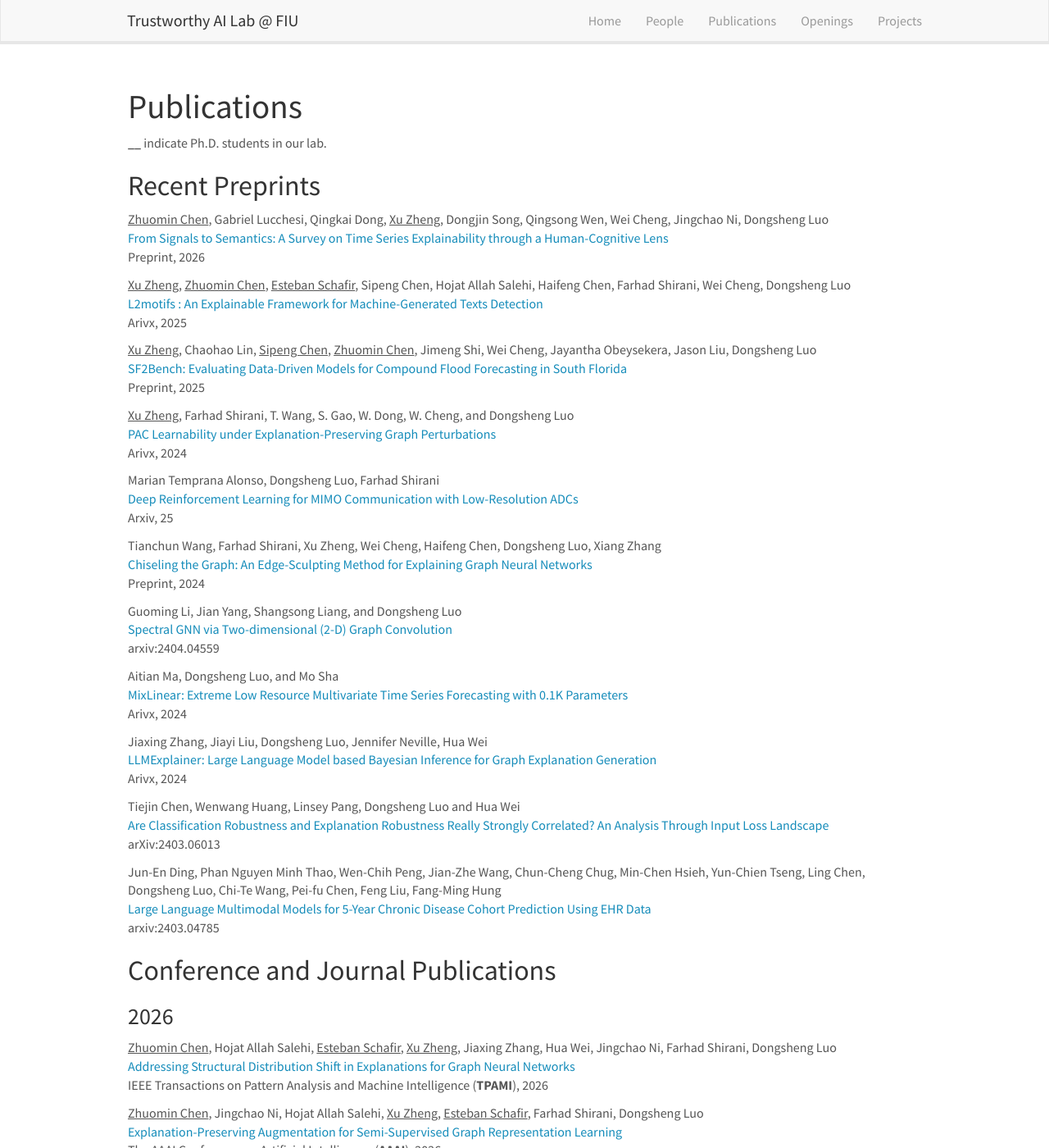
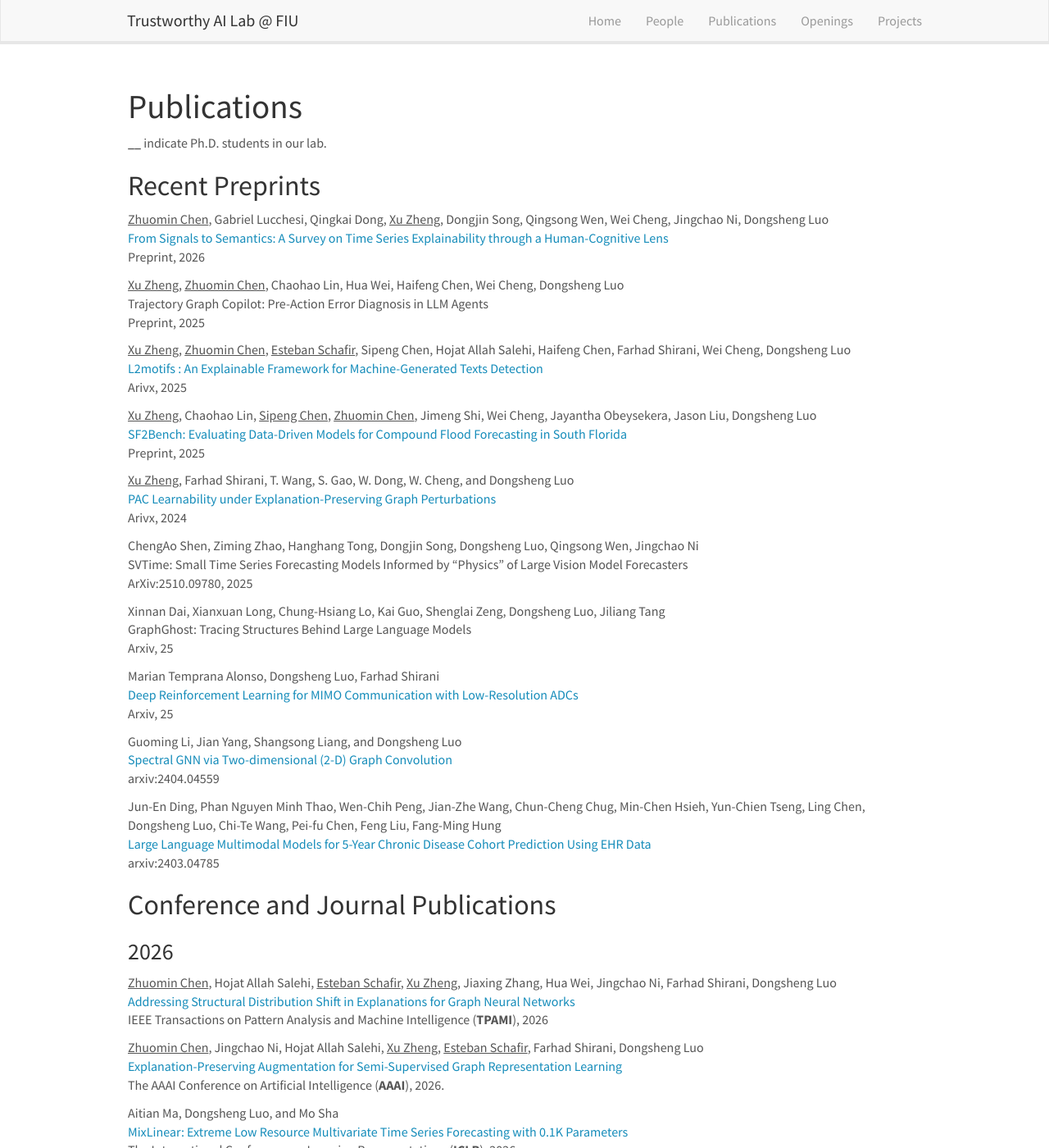
Before and after one commit to trustai4s-lab/trustai4s-lab.github.io, a Jekyll site: the page built from _pages/publications.md, in a window 1280 px wide and 1400 px high. Shown: the whole window at 82% size. Built offline with Jekyll 4.4.1, drawn with Linux system fonts in a browser that asks for light colours; nearby versions of some CDN libraries; some of the changed text lies outside the part shown.

Commit message:
Update publications list with new entries
Added new publications and removed outdated entries.

```diff
--- a/_pages/publications.md
+++ b/_pages/publications.md
@@ -18,6 +18,10 @@ permalink: /publications/
 Preprint, 2026
 
 
+<u>Xu Zheng</u>, <u>Zhuomin Chen</u>, Chaohao Lin, Hua Wei, Haifeng Chen, Wei Cheng, Dongsheng Luo\
+Trajectory Graph Copilot: Pre-Action Error Diagnosis in LLM Agents\
+Preprint, 2025
+
 <u>Xu Zheng</u>, <u>Zhuomin Chen</u>, <u>Esteban Schafir</u>, Sipeng Chen, Hojat Allah Salehi, Haifeng Chen, Farhad Shirani, Wei Cheng, Dongsheng Luo\
 [L2motifs : An Explainable Framework for Machine-Generated Texts Detection](https://arxiv.org/abs/2505.12507)\
 Arivx, 2025
@@ -30,29 +34,21 @@ Preprint, 2025
 [PAC Learnability under Explanation-Preserving Graph Perturbations](https://arxiv.org/abs/2402.05039)\
 Arivx, 2024
 
+ChengAo Shen, Ziming Zhao, Hanghang Tong, Dongjin Song, Dongsheng Luo, Qingsong Wen, Jingchao Ni\
+SVTime: Small Time Series Forecasting Models Informed by "Physics" of Large Vision Model Forecasters\
+ArXiv:2510.09780, 2025
+
+Xinnan Dai, Xianxuan Long, Chung-Hsiang Lo, Kai Guo, Shenglai Zeng, Dongsheng Luo, Jiliang Tang\
+GraphGhost: Tracing Structures Behind Large Language Models\
+Arxiv, 25
+
 Marian Temprana Alonso, Dongsheng Luo, Farhad Shirani\
 [Deep Reinforcement Learning for MIMO Communication with Low-Resolution ADCs](https://arxiv.org/abs/2504.18957)\
 Arxiv, 25
 
-Tianchun Wang, Farhad Shirani, Xu Zheng, Wei Cheng, Haifeng Chen, Dongsheng Luo, Xiang Zhang\
-[Chiseling the Graph: An Edge-Sculpting Method for Explaining Graph Neural Networks](https://www.researchsquare.com/article/rs-5414037/latest)\
-Preprint, 2024
-
 Guoming Li, Jian Yang, Shangsong Liang, and Dongsheng Luo\
 [Spectral GNN via Two-dimensional (2-D) Graph Convolution](https://arxiv.org/abs/2404.04559)\
 arxiv:2404.04559
-
-Aitian Ma, Dongsheng Luo, and Mo Sha\
-[MixLinear: Extreme Low Resource Multivariate Time Series Forecasting with 0.1K Parameters](https://arxiv.org/abs/2410.02081)\
-Arivx, 2024
-
-Jiaxing Zhang, Jiayi Liu, Dongsheng Luo, Jennifer Neville, Hua Wei\
-[LLMExplainer: Large Language Model based Bayesian Inference for Graph Explanation Generation](https://arxiv.org/abs/2407.15351)\
-Arivx, 2024
-
-Tiejin Chen, Wenwang Huang, Linsey Pang, Dongsheng Luo and Hua Wei\
-[Are Classification Robustness and Explanation Robustness Really Strongly Correlated? An Analysis Through Input Loss Landscape](https://arxiv.org/abs/2403.06013)\
-arXiv:2403.06013
 
 Jun-En Ding, Phan Nguyen Minh Thao, Wen-Chih Peng, Jian-Zhe Wang, Chun-Cheng Chug, Min-Chen Hsieh, Yun-Chien Tseng, Ling Chen, Dongsheng Luo, Chi-Te Wang, Pei-fu Chen, Feng Liu, Fang-Ming Hung\
 [Large Language Multimodal Models for 5-Year Chronic Disease Cohort Prediction Using EHR Data](https://arxiv.org/abs/2403.04785)\
@@ -69,6 +65,10 @@ IEEE Transactions on Pattern Analysis and Machine Intelligence (**TPAMI**), 2026
 <u>Zhuomin Chen</u>, Jingchao Ni, Hojat Allah Salehi, <u>Xu Zheng</u>, <u>Esteban Schafir</u>, Farhad Shirani, Dongsheng Luo\
 [Explanation-Preserving Augmentation for Semi-Supervised Graph Representation Learning](https://arxiv.org/abs/2410.12657)\
 The AAAI Conference on Artificial Intelligence (**AAAI**), 2026.
+
+Aitian Ma, Dongsheng Luo, and Mo Sha\
+[MixLinear: Extreme Low Resource Multivariate Time Series Forecasting with 0.1K Parameters](https://arxiv.org/abs/2410.02081)\
+The International Conference on Learning Representations (**ICLR**), 2026
 
 Shouwei Gao, <u>Xu Zheng</u>, Dongsheng Luo, Sheng Di, Wenqian Dong\
 [LUMOS: Democratizing SciML Workflows with L0-Regularized Learning for Unified Feature and Parameter Adaptation]()\
@@ -133,6 +133,11 @@ Jingchao Ni, Ziming Zhao, ChengAo Shen, Hanghang Tong, Dongjin Song, Wei Cheng,
 [Harnessing Vision Models for Time Series Analysis: A Survey](https://arxiv.org/abs/2502.08869)\
 International Joint Conference on Artificial Intelligence, Survey Track, (**IJCAI**), 2025
 
+Xufeng Liu, Dongsheng Luo, Wenhan Gao, Yi Liu\
+[3DGraphX: Explaining 3D Molecular Graph Models via Incorporating Chemical Priors]()\
+Proceedings of ACM SIGKDD Conference on Knowledge Discovery and Data Mining (**SIGKDD**) 2025
+
+
 Aitian Ma, Jean Tonday Rodriguez, Mo Sha, and Dongsheng Luo\
 Sensorless Air Temperature Sensing Using LoRa Link Characteristics\
 IEEE International Conference on Distributed Computing in Smart Systems and the Internet of Things (DCOSS-IoT), June 2025.
@@ -153,9 +158,18 @@ Dongsheng Luo, Raju Rangaswami, Amir Rahmati, Erez Zadok\
 [GitTemporalAI: Leveraging Temporal Knowledge Graphs and LLMs for Multi-Agent Repository Intelligence]()\
 The First MARW: Multi-Agent AI in the Real World Workshop at AAAI 2025
 
-Xufeng Liu, Dongsheng Luo, Wenhan Gao, Yi Liu\
-[3DGraphX: Explaining 3D Molecular Graph Models via Incorporating Chemical Priors]()\
-Proceedings of ACM SIGKDD Conference on Knowledge Discovery and Data Mining (**SIGKDD**) 2025
+Jiaxing Zhang, Jiayi Liu, Dongsheng Luo, Jennifer Neville, Hua Wei\
+[LLMExplainer: Large Language Model based Bayesian Inference for Graph Explanation Generation](https://arxiv.org/abs/2407.15351)\
+AI Agent for Information Retrieval Workshop at SIGKDD 2025
+
+Xinnan Dai, Chung-Hsiang Lo, Kai Guo, Shenglai Zeng, Dongsheng Luo, Jiliang Tang\
+[Uncovering Graph Reasoning in Decoder-only Transformers with Circuit Tracing](https://arxiv.org/abs/2509.20336)\
+Workshop on Efficient Reasoning at Neurips 2025
+
+Junxiang Wang, Xu Zheng, Zhengzhang Chen, Masanao Natsumeda, Jun Nishioka, Dongsheng Luo, Haifeng Chen\
+[ICeTEA: Mixture of Detectors for Metric-Log Anomaly Detection](https://kdd-milets.github.io/milets2025/papers/MILETS_2025_paper_2.pdf)\
+The 11th Mining and Learning from Time Series Workshop: From Classical Methods to LLMs
+
 
 
 ### 2024
@@ -173,7 +187,6 @@ Proceedings of IEEE International Conference on Data Mining (ICDM), 2024
 Jun-En Ding, Phan Nguyen Minh Thao, Wen-Chih Peng, Jian-Zhe Wang, Chun-Cheng Chu, Min-Chen Hsieh, Yun-Chien Tseng, Ling Chen, Dongsheng Luo, Chenwei Wu, Chi-Te Wang, Chih-Ho Hsu, Yi-Tui Chen, Pei-Fu Chen, Feng Liu, and Fang-Ming Hung\
 [Large Language Multimodal Models for New-Onset Type 2 Diabetes Prediction using Five-Year Cohort Electronic Health Records]()\
 Scientific Reports
-
 
 Junjie Xu, Enyan Dai, Dongsheng Luo, Xiang Zhang and Suhang Wang\
 [Shape-aware Graph Spectral Learning](https://arxiv.org/abs/2310.10064)\
```
Also changed, not shown: other parts of _pages/publications.md (+4 -0 lines).
